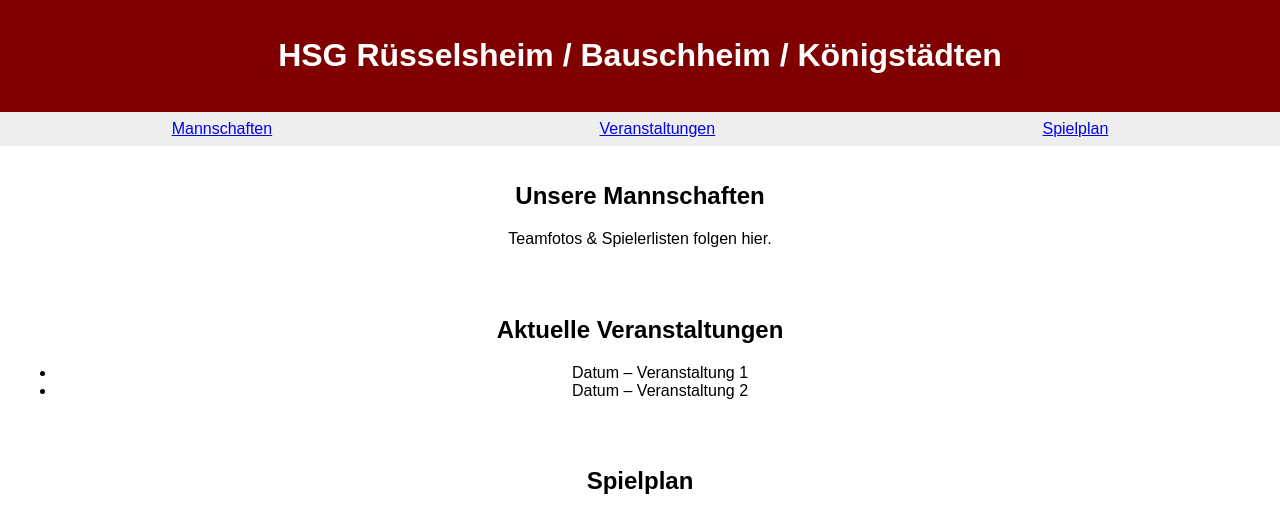
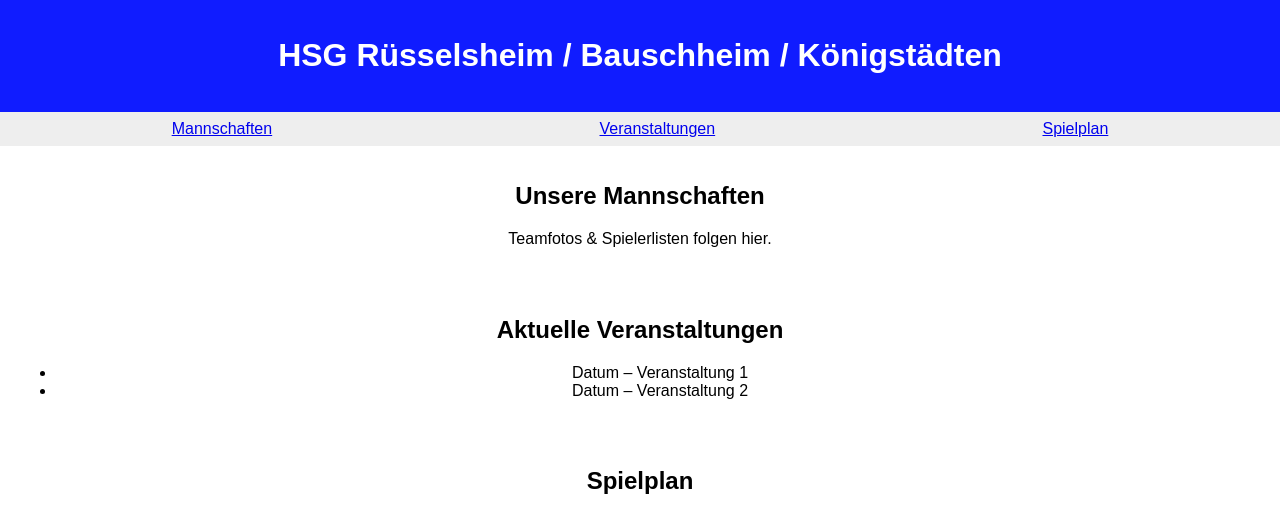
Before and after one commit to kkoenig87/Mein-Verein-HSG-RBK, a plain HTML site: page index.html in a window 1280 px wide. Drawn offline with Linux system fonts and the light colour scheme; a script that the page names is missing.

Commit message:
Update index.html

```diff
--- a/index.html
+++ b/index.html
@@ -11,7 +11,7 @@
   <link rel="apple-touch-icon" href="icons/apple-touch-icon.png" />
   <style>
     body { font-family: sans-serif; margin:0; padding:0; text-align:center; }
-    header { background:#800000; color:white; padding:1rem; }
+    header { background:#101CFF; color:white; padding:1rem; }
     nav { display:flex; justify-content:space-around; background:#eee; padding:.5rem; }
     section { padding:1rem; }
     iframe { width:100%; height:600px; border:none; }
```
